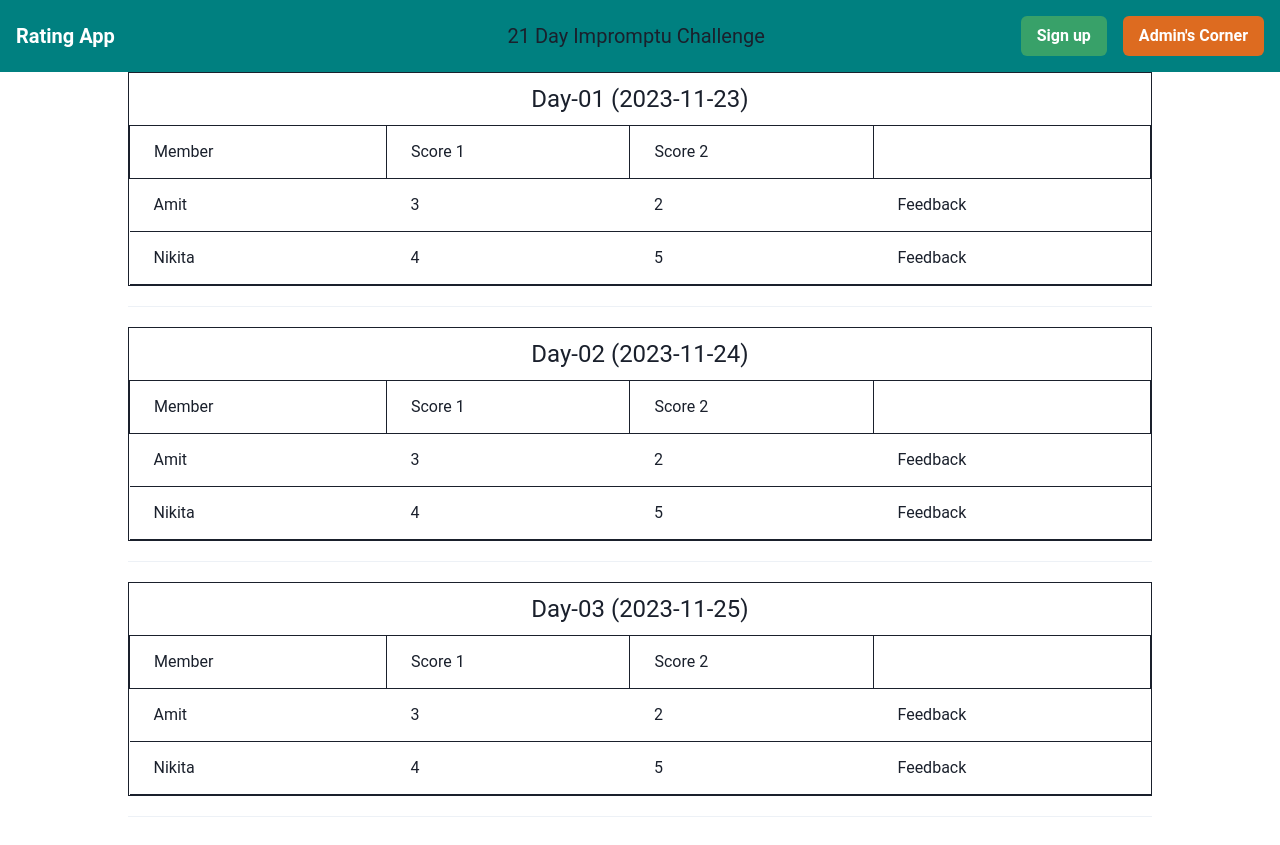
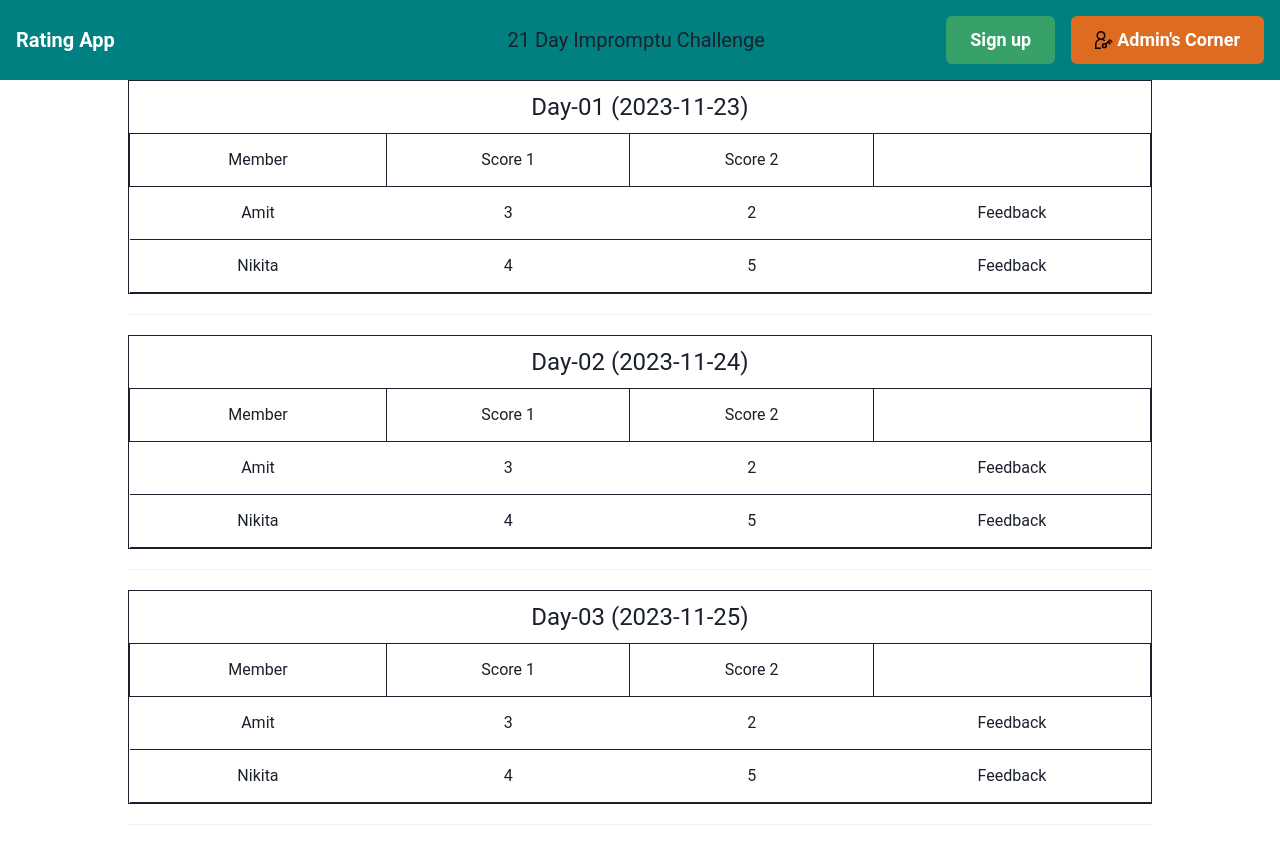
Before and after one commit to akmurmu83/Rating-App, a React (Create React App) app: page / in a window 1280 px wide. Built offline with nearby package versions, Linux system fonts and the light colour scheme; data requests are answered from the project's data file.

Commit message:
Day-04 commit 3 added Icons

```diff
--- a/package.json
+++ b/package.json
@@ -3,6 +3,7 @@
   "version": "0.1.0",
   "private": true,
   "dependencies": {
+    "@chakra-ui/icons": "^2.1.1",
     "@chakra-ui/react": "^2.8.2",
     "@emotion/react": "^11.11.1",
     "@emotion/styled": "^11.11.0",
@@ -12,6 +13,7 @@
     "framer-motion": "^10.16.5",
     "react": "^18.2.0",
     "react-dom": "^18.2.0",
+    "react-icons": "^4.12.0",
     "react-router-dom": "^6.20.0",
     "react-scripts": "5.0.1",
     "web-vitals": "^2.1.4"
--- a/src/Components/Day.jsx
+++ b/src/Components/Day.jsx
@@ -23,9 +23,12 @@ function Day({ date, dayCount, members }) {
         <Table colorScheme="grey">
           <Thead>
             <Tr style={{ border: "1px solid" }}>
-              <Td>Member</Td>
+              <Td textAlign="center">Member</Td>
               {members.map((member) => (
-                <Td style={{ border: "1px solid" }} key={member.id}>
+                <Td
+                  style={{ border: "1px solid", textAlign: "center" }}
+                  key={member.id}
+                >
                   Score {member.id}
                 </Td>
               ))}
--- a/src/Components/MemberScore.jsx
+++ b/src/Components/MemberScore.jsx
@@ -5,13 +5,13 @@ import { Link as ReactRouterLink } from "react-router-dom";
 function MemberScore({ name, scores }) {
   return (
     <Tr>
-      <Td>{name}</Td>
+      <Td textAlign="center">{name}</Td>
       {scores.map((score) => (
-        <Td key={score.score}>
+        <Td key={score.score} textAlign="center">
           {score.score}
         </Td>
       ))}
-      <Td>
+      <Td textAlign="center">
       <ChakraLink
           as={ReactRouterLink}
           to="/feedback"
--- a/src/Components/Navbar.jsx
+++ b/src/Components/Navbar.jsx
@@ -1,4 +1,6 @@
 import React from "react";
+import { GrUserAdmin } from "react-icons/gr";
+import { Icon } from "@chakra-ui/react";
 import {
   Flex,
   Box,
@@ -13,12 +15,13 @@ import {
 function Navbar() {
   const theme = useTheme(); // Access the Chakra UI theme
   return (
-    <Flex bg={theme.colors.primary[500]} p={4} align="center">
+    <Flex bg={theme.colors.primary[500]} p={4} align="center" position='sticky' top='0'>
       <Flex
         textAlign={["left", , "right"]}
         w={[, , "60%", , ,]}
         // border="1px solid"
         direction={["column", , "row"]}
+        lineHeight={1}
       >
         <Link href="#" fontSize="xl" fontWeight="bold" color="white">
           Rating App
@@ -29,8 +32,13 @@ function Navbar() {
       <Spacer />
       <Box>
         <ButtonGroup gap="2" variant="solid">
-          <Button colorScheme="green">Sign up</Button>
-          <Button colorScheme="orange">Admin's Corner</Button>
+          <Button size={["sm", "sm", "md", "md", "lg"]} colorScheme="green">
+            Sign up
+          </Button>
+          <Button size={["sm", "sm", "md", "md", "lg"]} colorScheme="orange">
+            <Icon as={GrUserAdmin} mr={1} />
+            Admin's Corner
+          </Button>
         </ButtonGroup>
       </Box>
     </Flex>
```
Also changed, not shown: src/Components/AddDay.jsx (added, +14 -0 lines), 1 other file (tests, documents, lock files or other folders).
